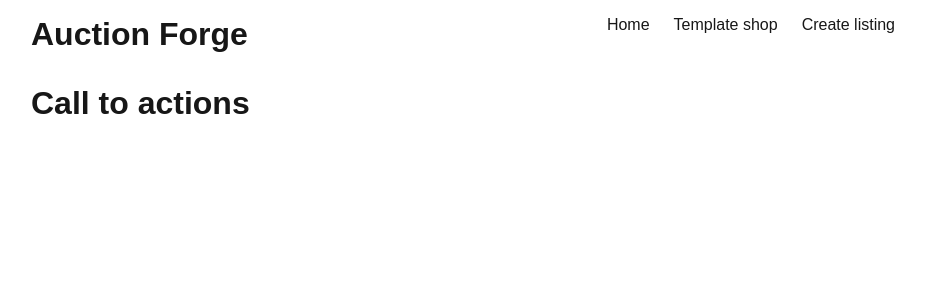
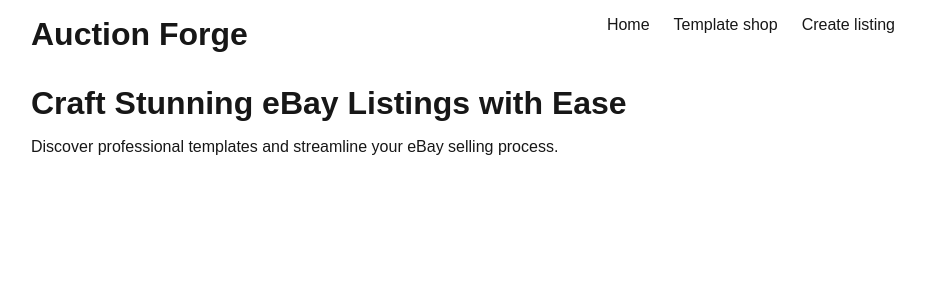
Before and after one commit to Isuu1/auctionforge, a Next.js app: page / in a window 1280 px wide. Shown: the top 300 px of the page, without its empty margins (177-1102 px from the left). Built offline with nearby package versions, Linux system fonts and the light colour scheme.

Commit message:
Styled CallToActions component

```diff
--- /dev/null
+++ b/features/landing-page/components/CallToActions.module.scss
@@ -0,0 +1,6 @@
+.callToActions {
+  display: flex;
+  justify-content: center;
+  flex-direction: column;
+  gap: 1rem;
+}
--- a/features/landing-page/components/CallToActions.tsx
+++ b/features/landing-page/components/CallToActions.tsx
@@ -1,9 +1,16 @@
 import React from "react";
+//Styles
+import styles from "./CallToActions.module.scss";
 
 const CallToActions = () => {
   return (
-    <div>
-      <h1>Call to actions</h1>
+    <div className={styles.callToActions}>
+      <h1>Craft Stunning eBay Listings with Ease</h1>
+      <p>
+        Discover professional templates and streamline your eBay selling
+        process.
+      </p>
+      <div></div>
     </div>
   );
 };
```
